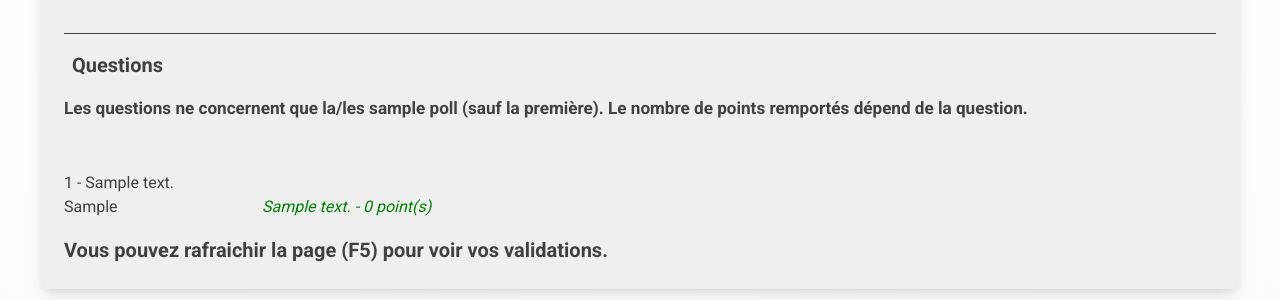
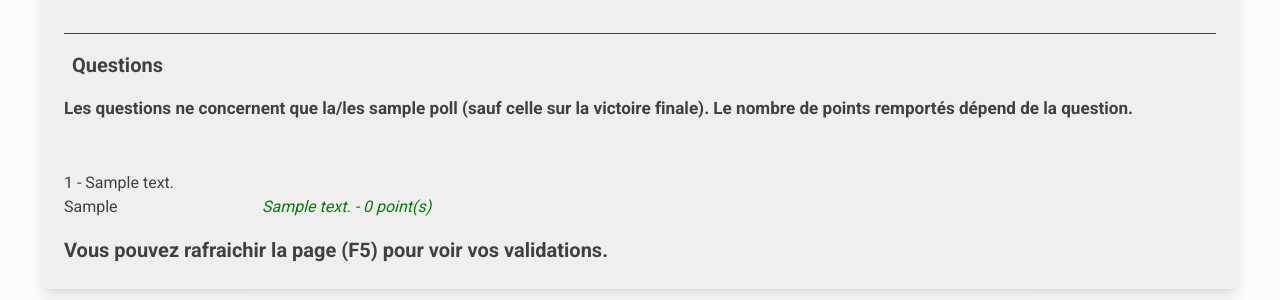
Before and after one commit to GodartVincent/CDM2022Prono, a Django app: page /poll/1/ in a window 1280 px wide. Shown: the part 1037-1337 px from the top of the page. Run offline with Django 4.2, Linux system fonts and the light colour scheme; a user stored in the database is signed in; tables that the repository leaves empty hold one stand-in row (values such as "Sample post"); parts of the project's set-up code (start-up, migrations or seed data) failed here and were passed over.

Commit message:
correct description of question because of the random order display

```diff
--- a/prono/polls/templates/polls/detailPoll.html
+++ b/prono/polls/templates/polls/detailPoll.html
@@ -86,7 +86,7 @@
       <div class="poll__point_definition">
         Les questions ne concernent que la/les
         {{poll.name.lower}}
-        (sauf la première). Le nombre de points remportés dépend de la question.
+        (sauf celle sur la victoire finale). Le nombre de points remportés dépend de la question.
       </div>
       <div class='questions'>
         {% for question, point in questions %}
```
